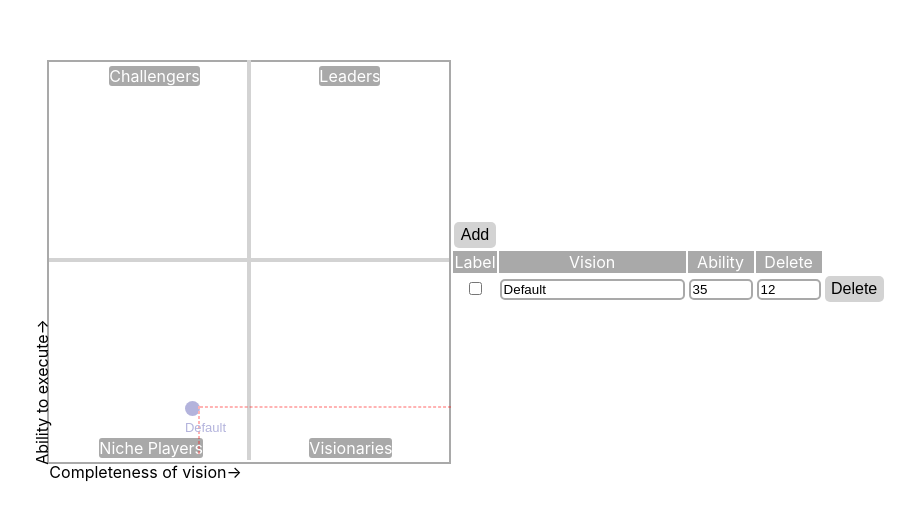
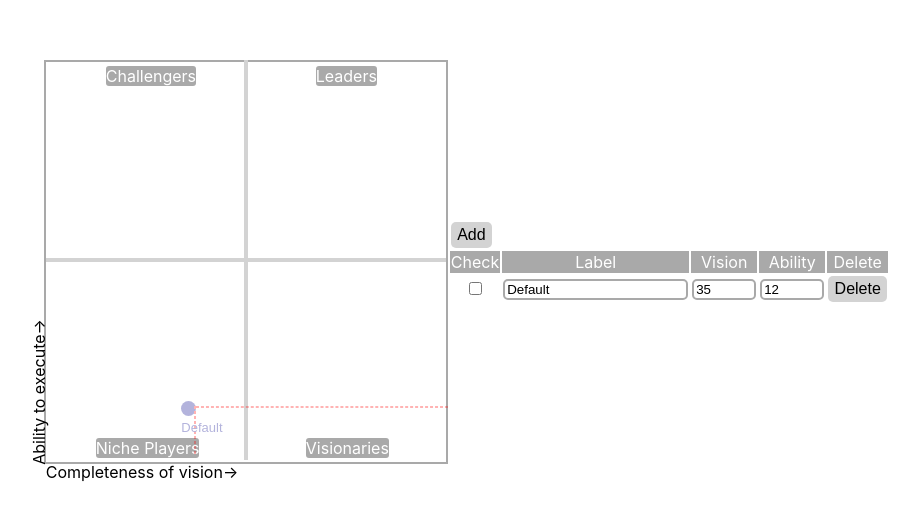
Before and after one commit to damocles11/magic-quadrant, a React (Create React App) app: page / in a window 1280 px wide. Shown: the part 138-658 px from the top of the page, without its empty margins (173-1092 px from the left). Built offline with nearby package versions, Linux system fonts and the light colour scheme.

Commit message:
Label Correction

```diff
--- a/src/components/Container.tsx
+++ b/src/components/Container.tsx
@@ -24,6 +24,7 @@ function Container() {
                     </td>
                 </tr>
                 <tr className="EditorTableKeys">
+                    <td>Check</td>
                     <td>Label</td>
                     <td>Vision</td>
                     <td>Ability</td>
```
